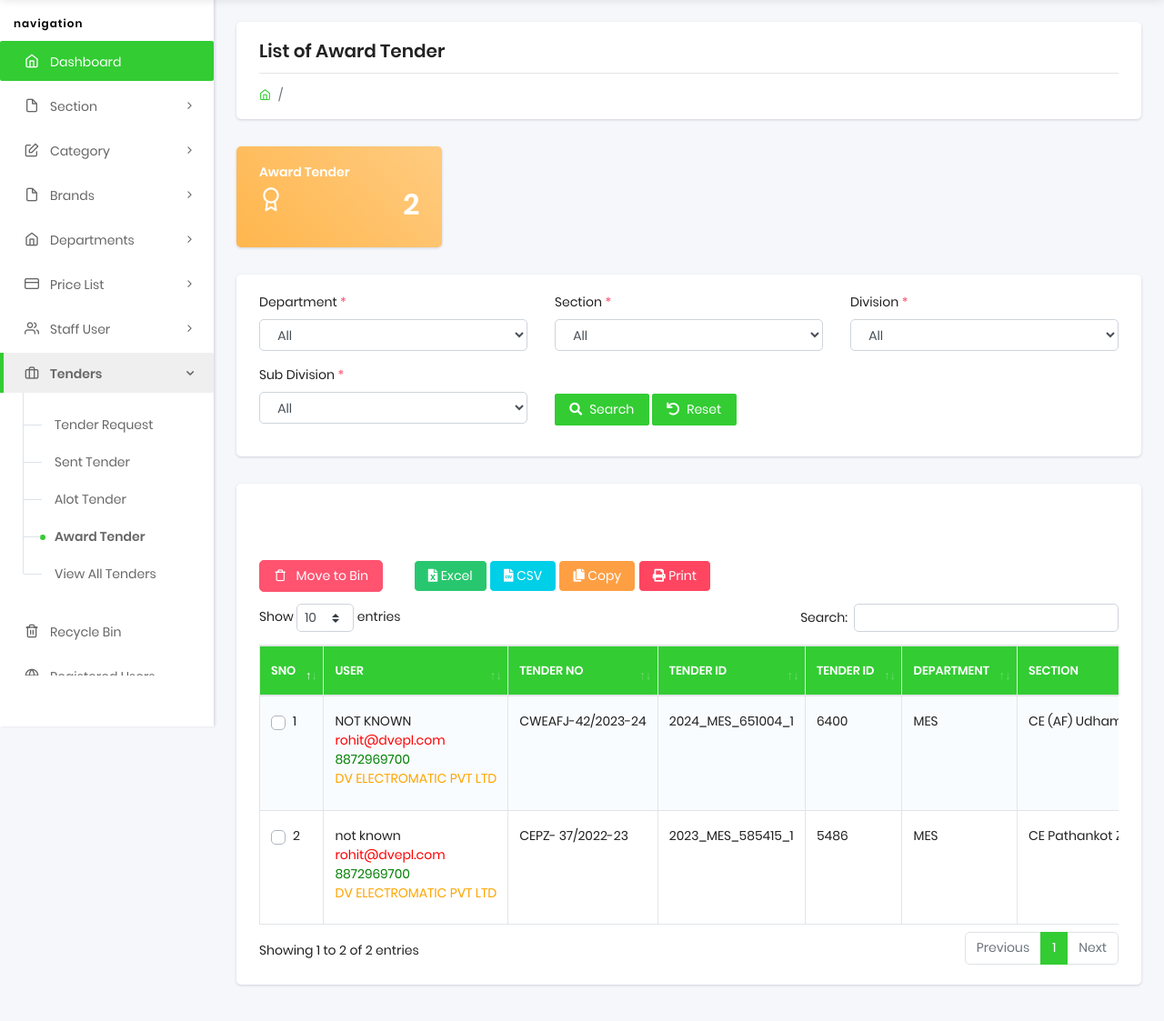
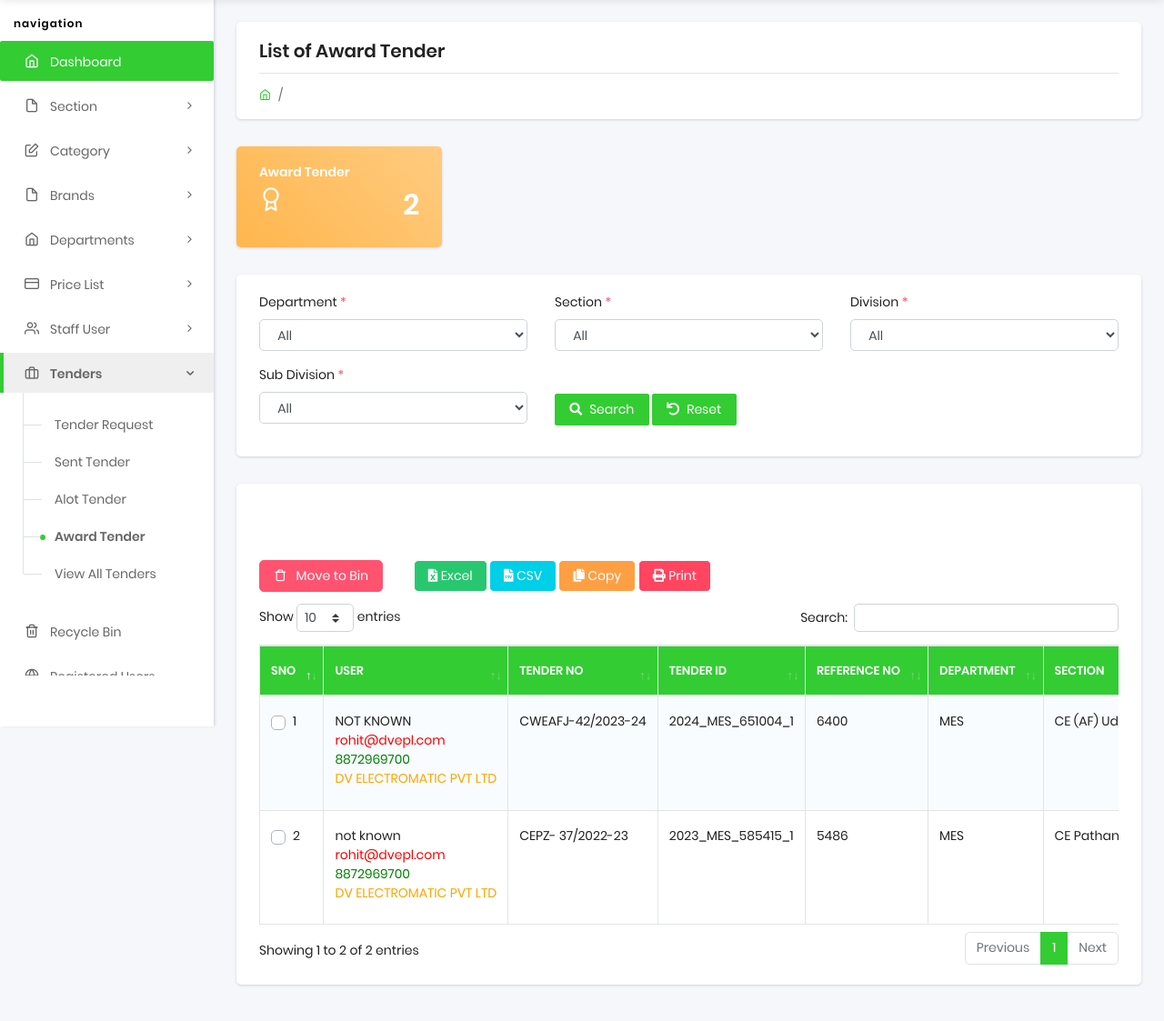
Before and after one commit to Yashdeep9073/quotetender, a PHP site: page /login/award-tender.php in a window 1280 px wide. Shown: the part 57-1180 px from the top of the page at 91% size. Run offline with PHP 8.4, Linux system fonts and the light colour scheme; a user stored in the database is signed in; data comes from the database, SQL or seed files in the repository; data that the repository does not hold is empty; some libraries are stand-ins or nearby versions.

Commit message:
award reference no

```diff
--- a/login/award-tender.php
+++ b/login/award-tender.php
@@ -538,7 +538,7 @@ if ($resultSection) {
                                 echo "<th>User</th>";
                                 echo "<th>Tender No</th>";
                                 echo "<th>Tender ID</th>";
-                                echo "<th>Tender ID</th>";
+                                echo "<th>Reference No</th>";
                                 echo "<th>Department</th>";
                                 echo "<th>Section</th>";
                                 echo "<th>Division</th>";
```
